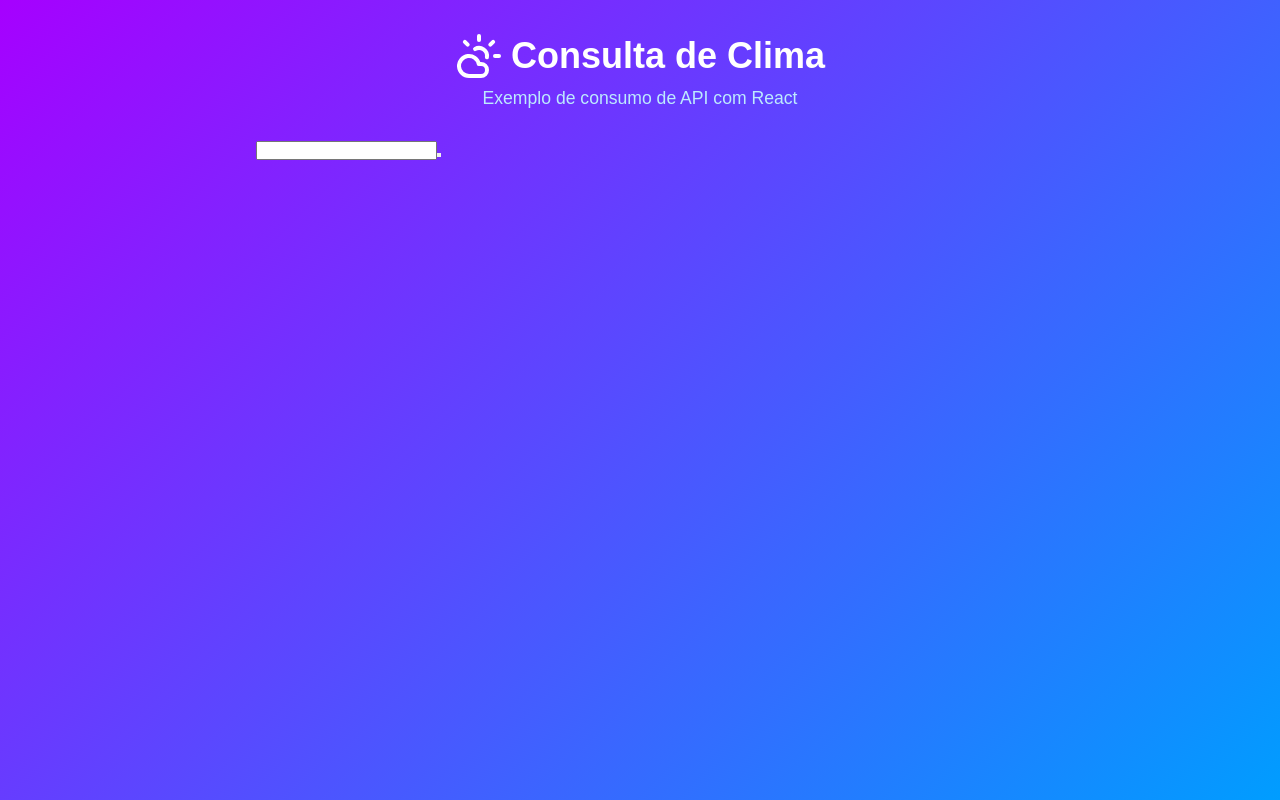
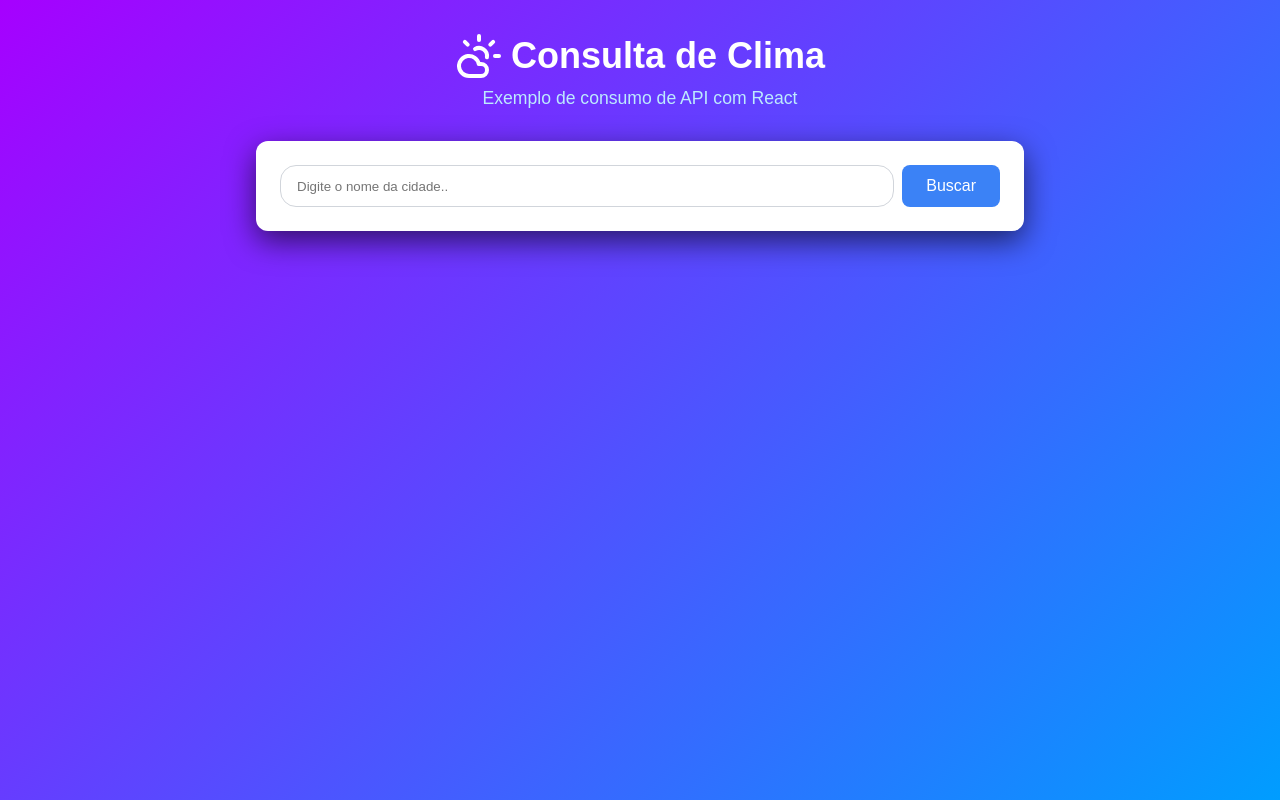
Before and after one commit to gustavoweb/clima-react-2c, a React (Vite) app: page / in a window 1280 px wide. Built offline with nearby package versions, Linux system fonts and the light colour scheme.

Commit message:
Add files via upload

```diff
--- a/src/App.css
+++ b/src/App.css
@@ -25,3 +25,44 @@ header p{
   font-size: 1.1em;
   color: #bdeafe;
 }
+.busca-box{
+  background: #fff;
+  border-radius: 12px;
+  box-shadow: 0 10px 30px #00000098;
+  padding: 24px;
+  margin-bottom: 24px;
+}
+.busca-container{
+  display: flex;
+  gap: 8px;
+}
+.busca-container input{
+  flex: 1;
+  padding: 12px 16px;
+  border: 1px solid #d1d5db;
+  border-radius: 16px;
+  outline: none;
+  transition: border-color 0.2s, box-shadow 0.2s;
+}
+.busca-container input:focus{
+  border-color: #3b82f6;
+  box-shadow: 0 0 0 3px #3b83f639;
+}
+.busca-container button{
+  padding: 12px 24px;
+  background: #3b82f6;
+  color: #fff;
+  border: none;
+  border-radius: 8px;
+  font-size: 16px;
+  font-weight: 500;
+  cursor: pointer;
+  transition: background 0.2s;
+}
+.busca-container button:hover{
+  background: #2563eb;
+}
+.busca-container button:disabled{
+  cursor: not-allowed;
+  background: #9ca3af;
+}
--- a/src/App.jsx
+++ b/src/App.jsx
@@ -41,8 +41,11 @@ function App() {
 
           <div className="busca-box">
             <div className="busca-container">
-              <input type="text" />
-            <button></button>
+              <input
+                type="text"
+                placeholder="Digite o nome da cidade.."
+              />
+            <button>Buscar</button>
           </div>
 
           </div>
```
